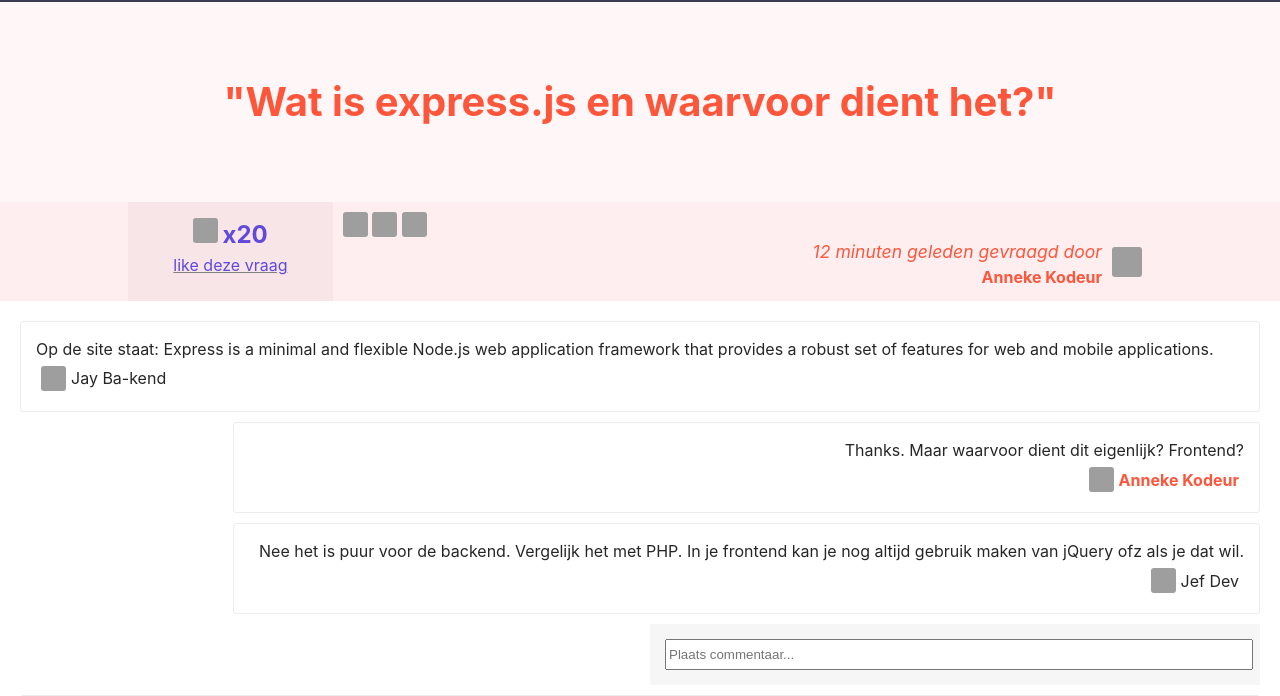
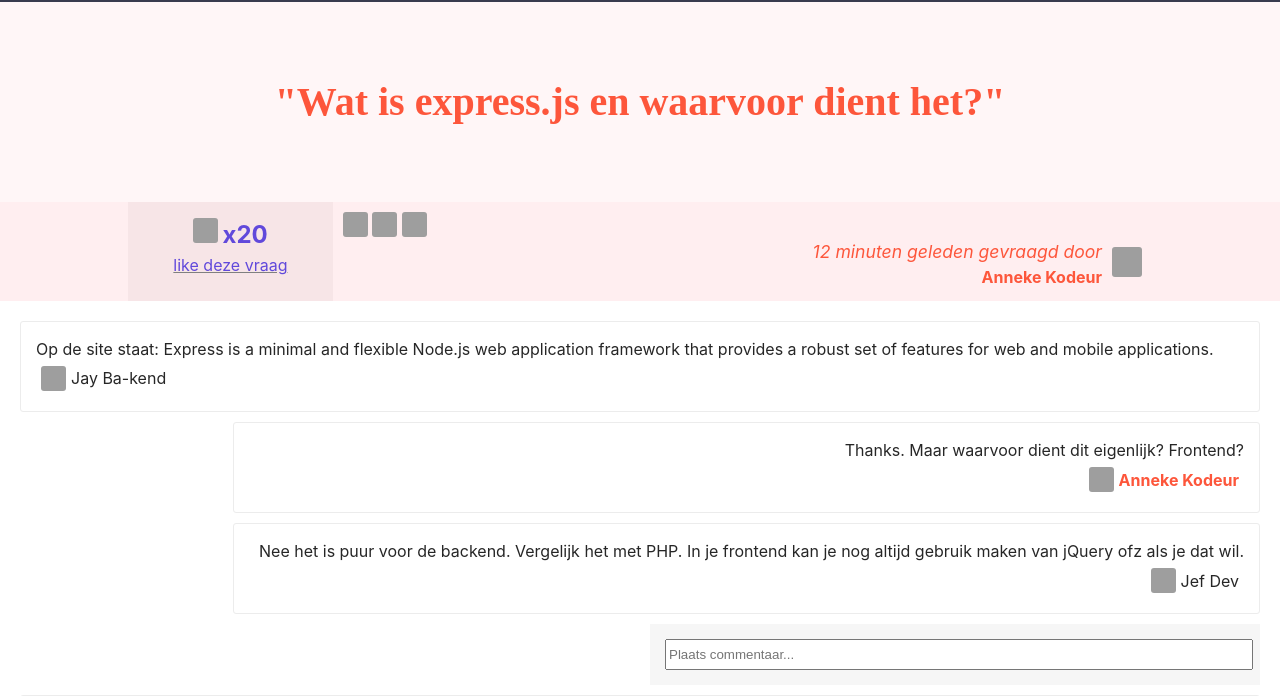
Before and after one commit to sarabreugelmans2/webtech3, a website: page week4/wat-is-express-js.html in a window 1280 px wide. Shown: the part 51-747 px from the top of the page. Drawn offline with Linux system fonts and the light colour scheme; files that its build step writes are made by us from their sources; grey boxes are pictures that could not be loaded.

```diff
--- a/week4/public/css/style.css
+++ b/week4/public/css/style.css
@@ -94,6 +94,7 @@
 h1{
   color:#FD563B;
   font-size: 2.5em;
+  font-family: 'Arvo', serif;
 }
 /*LIKES*/
 .likes{
```
